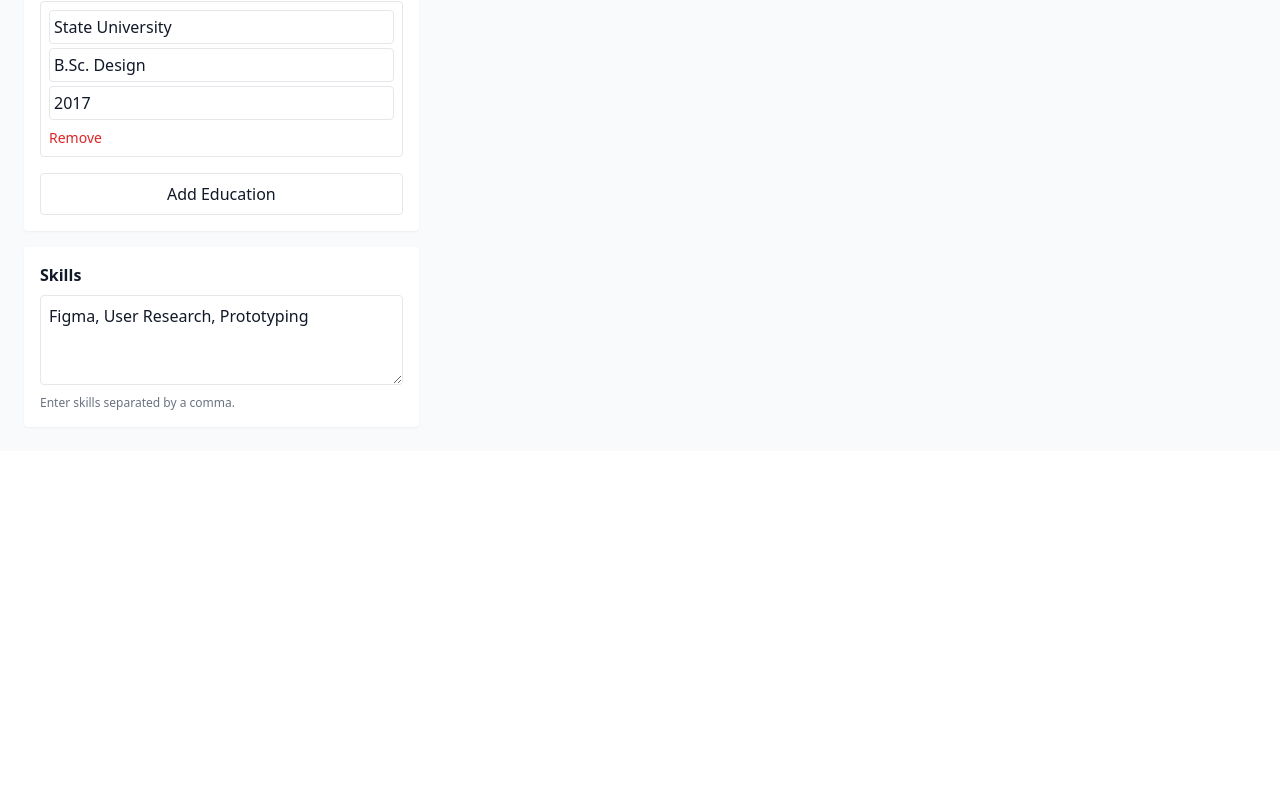
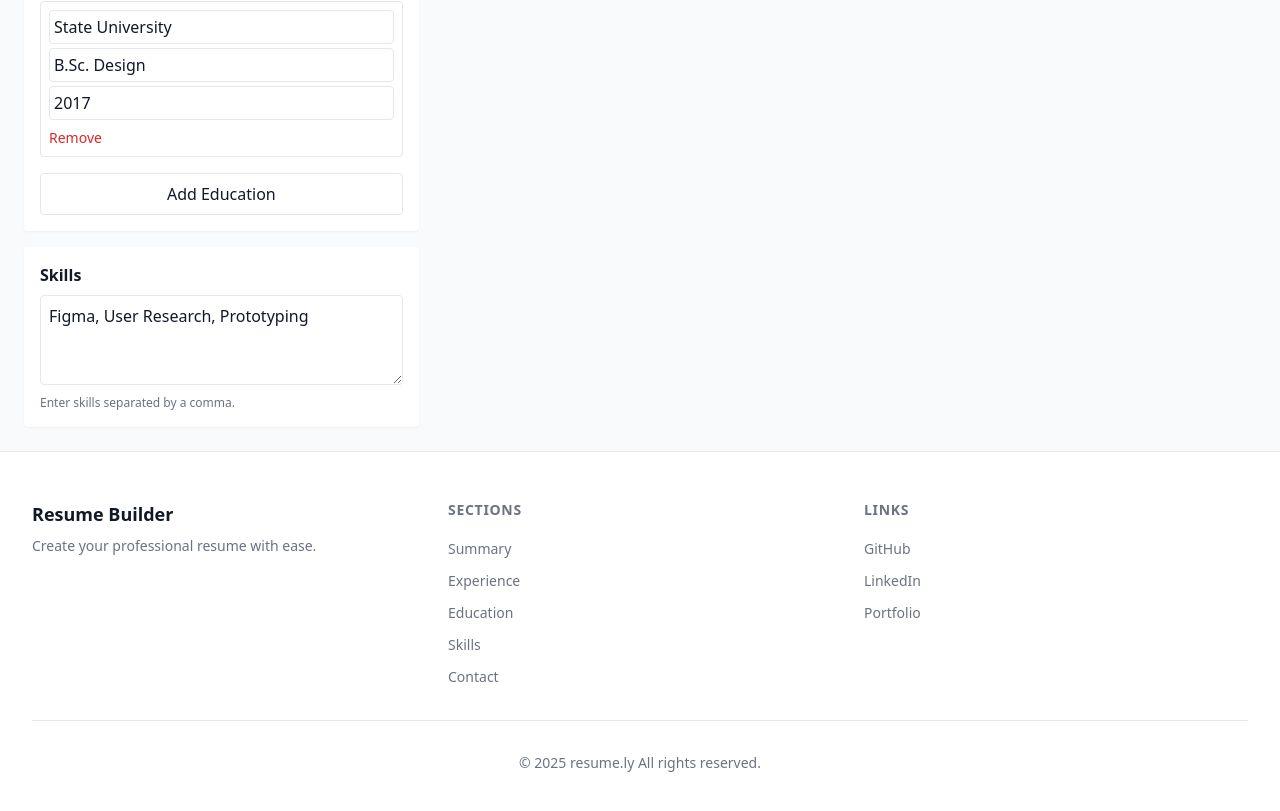
Before and after one commit to notproddd/resume.ly, a Next.js app: page / in a window 1280 px wide. Shown: the part 1431-2242 px from the top of the page. Before the commit the page ends 1882 px from the top, so only its background shows below. Built offline with nearby package versions, Linux system fonts and the light colour scheme.

Commit message:
added footer.js

```diff
--- /dev/null
+++ b/components/Footer.js
@@ -0,0 +1,74 @@
+export default function Footer() {
+  const sections = [
+    { name: 'Summary', href: '#summary' },
+    { name: 'Experience', href: '#experience' },
+    { name: 'Education', href: '#education' },
+    { name: 'Skills', href: '#skills' },
+    { name: 'Contact', href: '#contact' },
+  ];
+
+  const socialLinks = [
+    { name: 'GitHub', href: '#' },
+    { name: 'LinkedIn', href: '#' },
+    { name: 'Portfolio', href: '#' },
+  ];
+
+  return (
+    <footer className="bg-white dark:bg-slate-800 border-t border-gray-200 dark:border-slate-700">
+      <div className="max-w-7xl mx-auto py-12 px-4 sm:px-6 lg:px-8">
+        <div className="grid grid-cols-1 md:grid-cols-3 gap-8">
+
+          {/* Column 1: Brand/Intro */}
+          <div className="space-y-2">
+            <h3 className="text-lg font-semibold text-gray-900 dark:text-white">
+              Resume Builder
+            </h3>
+            <p className="text-sm text-gray-500 dark:text-slate-400">
+              Create your professional resume with ease.
+            </p>
+          </div>
+
+          {/* Column 2: Section Navigation */}
+          <div>
+            <h3 className="text-sm font-semibold text-gray-500 dark:text-slate-400 tracking-wider uppercase">
+              Sections
+            </h3>
+            <ul className="mt-4 space-y-2">
+              {sections.map((item) => (
+                <li key={item.name}>
+                  <a href={item.href} className="text-sm text-gray-500 hover:text-blue-600 dark:text-slate-400 dark:hover:text-blue-500 transition-colors">
+                    {item.name}
+                  </a>
+                </li>
+              ))}
+            </ul>
+          </div>
+
+          {/* Column 3: Social/External Links */}
+          <div>
+            <h3 className="text-sm font-semibold text-gray-500 dark:text-slate-400 tracking-wider uppercase">
+              Links
+            </h3>
+            <ul className="mt-4 space-y-2">
+              {socialLinks.map((item) => (
+                <li key={item.name}>
+                  <a href={item.href} target="_blank" rel="noopener noreferrer" className="text-sm text-gray-500 hover:text-blue-600 dark:text-slate-400 dark:hover:text-blue-500 transition-colors">
+                    {item.name}
+                  </a>
+                </li>
+              ))}
+            </ul>
+          </div>
+
+        </div>
+
+        {/* Bottom Copyright Section */}
+        <div className="mt-8 border-t border-gray-200 dark:border-slate-700 pt-8 text-center">
+          <p className="text-sm text-gray-500 dark:text-slate-400">
+            &copy; {new Date().getFullYear()}  resume.ly   All rights reserved.
+          </p>
+        </div>
+      </div>
+    </footer>
+  );
+}
--- /dev/null
+++ b/components/Layout.js
@@ -0,0 +1,12 @@
+import Footer from './Footer';
+
+export default function Layout({ children }) {
+  return (
+    <div className="flex flex-col min-h-screen bg-gray-50 dark:bg-slate-900">
+      <main className="flex-grow">
+        {children}
+      </main>
+      <Footer />
+    </div>
+  );
+}
--- a/pages/_app.js
+++ b/pages/_app.js
@@ -1,5 +1,9 @@
 import '../styles/globals.css'
-
+import Layout from '../components/Layout'
 export default function App({ Component, pageProps }) {
-  return <Component {...pageProps} />
+  return (
+  <Layout>
+      <Component {...pageProps} />
+    </Layout>
+  )
 }
```
